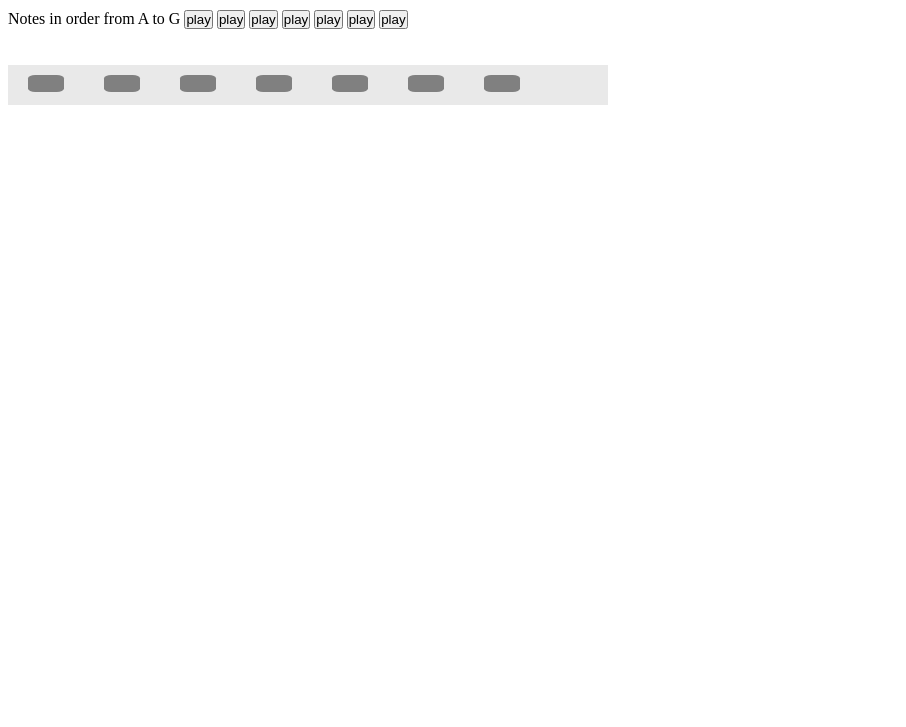
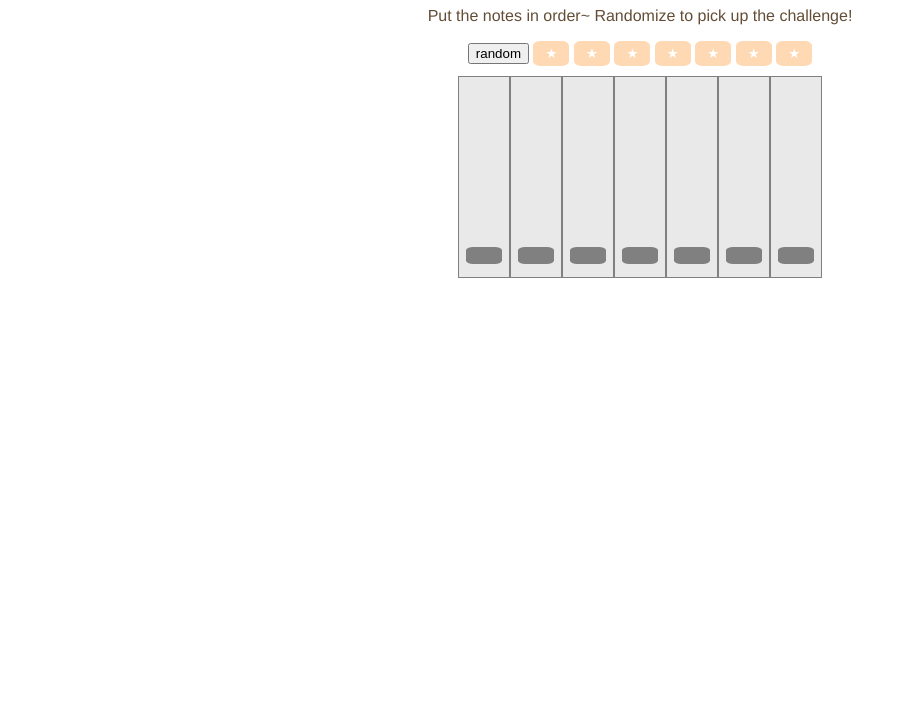
Before and after one commit to ahalyasanjiv/Audiolla, a plain HTML site: page index.html in a window 1280 px wide. Shown: the part 73-800 px from the top of the page, without its empty margins (0-906 px from the left). Drawn offline with nearby package versions, Linux system fonts and the light colour scheme.

Commit message:
front end stuff

```diff
--- a/index.html
+++ b/index.html
@@ -2,9 +2,9 @@
 <html>
 	<head>
 		<meta charset="utf-8">
-  		<meta name="viewport" content="width=device-width, initial-scale=1">
+  		<!-- <meta name="viewport" content="width=device-width, initial-scale=1">-->
 
-  		<title>Audio</title>
+  		<title>Audiolla &#9834;~</title>
 
   		<link rel="stylesheet" href="//code.jquery.com/ui/1.12.1/themes/base/jquery-ui.css">
 		<link rel="stylesheet" href="style.css">
@@ -22,42 +22,43 @@
 
 	<body>
 
-		<input type="button" value="random" onclick="randomize()">
-		<br><br>
+		<div id = "content">
+				<h1>Notes in order from A to G</h1>
+				<p>Put the notes in order~ Randomize to pick up the challenge! </p>
 
-		<br><br>
-		Notes in order from A to G
-		<input class="drag" type="button" value="play" onclick="playSound(0)">
+			<input id ="random" type="button" value="random" onclick="randomize()">
+			<input class="drag" type="button" value="&#9733;" onclick="playSound(0)">
 			<audio class="audio" src="notes/A.wav"></audio>
 
-		<input class="drag" type="button" value="play" onclick="playSound(1)">
+			<input class="drag" type="button" value="&#9733;" onclick="playSound(1)">
 			<audio id="B" class="audio" src="notes/B.wav"></audio>
 
-		<input class="drag" type="button" value="play" onclick="playSound(2)">
+			<input class="drag" type="button" value="&#9733;" onclick="playSound(2)">
 			<audio id="C" class="audio" src="notes/C.wav"></audio>
 
-		<input class="drag" type="button" value="play" onclick="playSound(3)">
+			<input class="drag" type="button" value="&#9733;" onclick="playSound(3)">
 			<audio id="D" class="audio" src="notes/D.wav"></audio>
 
-		<input class="drag" type="button" value="play" onclick="playSound(4)">
+			<input class="drag" type="button" value="&#9733;" onclick="playSound(4)">
 			<audio id="E" class="audio" src="notes/E.wav"></audio>
 
-		<input class="drag" type="button" value="play" onclick="playSound(5)">
+			<input class="drag" type="button" value="&#9733;" onclick="playSound(5)">
 			<audio id="F" class="audio" src="notes/F.wav"></audio>
 
-		<input class="drag" type="button" value="play" onclick="playSound(6)">
+			<input class="drag" type="button" value="&#9733;" onclick="playSound(6)">
 			<audio id="G" class="audio" src="notes/G.wav"></audio>
 
-		<br><br><br>
 
 			<div id = "answers">
-			<div class="slot" id="slot-C"></div>
-			<div class="slot" id="slot-D"></div>
-			<div class="slot" id="slot-E"></div>
-			<div class="slot" id="slot-F"></div>
-			<div class="slot" id="slot-G"></div>
-			<div class="slot" id="slot-A"></div>
-			<div class="slot" id="slot-B"></div>
+				<div class="white"><div class="slot" id="slot-C"></div></div>
+				<div class="white"><div class="slot" id="slot-D"></div></div>
+				<div class="white"><div class="slot" id="slot-E"></div></div>
+				<div class="white"><div class="slot" id="slot-F"></div></div>
+				<div class="white"><div class="slot" id="slot-G"></div></div>
+				<div class="white"><div class="slot" id="slot-A"></div></div>
+				<div class="white"><div class="slot" id="slot-B"></div></div>
+			</div>
+
 		</div>
 	</body>
 </html>
--- a/style.css
+++ b/style.css
@@ -1,21 +1,59 @@
+#content {
+	width: 50%;
+	margin: auto;
+	text-align: center;
+	font-family: Helvetica;
+	color: #634d36;
+
+}
+
+#random {
+
+}
+
 .drag{
-	padding: 0;
+	width: 36px;
+	padding: 5px;
+	background-color: #ffd9b3;
+	color: white;
+	border-radius: 20%;
+	border-style: none;
+	-webkit-transition: background-color 1.0s, color 1.0s;
+    transition: background-color 1.0s,  color 1.0s;
 }
+
+.drag:hover {
+	background-color: white;
+	color: #634d36;
+
+}
+
 #answers{
+	margin: auto;
 	background-color: #e9e9e9;
-	height:40px;
-	width:600px;
+	height:201px;
+	width:364px;
 	position: relative;
 	z-index: -1;
+	border: 10px solid white;
 }
+
+.white{
+	border: 1px solid grey;
+	width: 40px;
+	height: 200px;
+	float:left;
+	padding: 0px 5px 0px 5px;
+}
+
 .slot{
 	height:17px;
 	width:36px;
 	background-color: grey;
-	margin:10px 20px;
-	position: relative;
-	float:left;
 	border-radius: 20%;
+	margin: auto;
 	z-index: 0;
 	padding:0;
+	position: relative;
+	top: 170px;
 }
```
Lines whose indentation alone changed are shown as unchanged.
